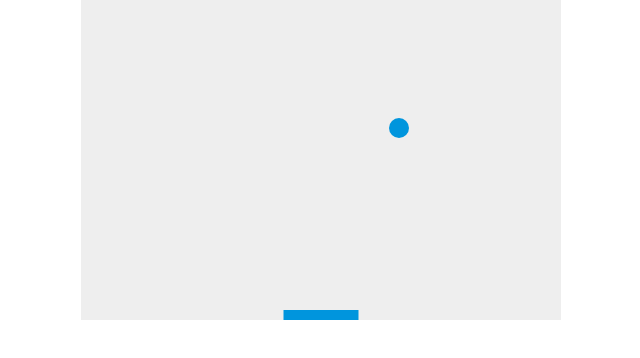
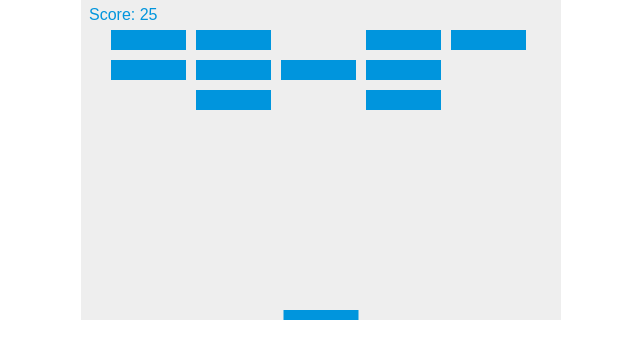
Before and after one commit to MartianBerk/breakout, a plain HTML site: page index.html in a window 1280 px wide. Shown: the whole page, without its empty margins (319-959 px from the left). Drawn offline with Linux system fonts and the light colour scheme.

Commit message:
enhancements

```diff
--- a/index.html
+++ b/index.html
@@ -22,10 +22,32 @@
             var dy = -2;
 
             // Object variables
+            var score = 0;
+
+            // Ball
             var ballRadius = 10;
+
+            // Paddle
             var paddleHeight = 10;
             var paddleWidth = 75;
             var paddleX = (canvas.width - paddleWidth) / 2;
+
+            // Bricks
+            var brickRowCount = 3;
+            var brickColumnCount = 5;
+            var brickWidth = 75;
+            var brickHeight = 20;
+            var brickPadding = 10;
+            var brickOffsetTop = 30;
+            var brickOffsetLeft = 30;
+
+            var bricks = [];
+            for(var c = 0; c < brickColumnCount; c++) {
+                bricks[c] = [];
+                for(var r = 0; r < brickRowCount; r++) {
+                    bricks[c][r] = { x: 0, y: 0, status: 1 };
+                }
+            }
 
             // Action variables
             var rightPressed = false;
@@ -53,6 +75,29 @@
                 }
             }
 
+            function brickCollisionDetection() {
+                for(var c = 0; c < brickColumnCount; c++) {
+                    for(var r = 0; r < brickRowCount; r++) {
+                        var b = bricks[c][r];
+                        if(b.status == 0) {
+                            continue;
+                        }
+
+                        if(x > b.x && x < (b.x + brickWidth) && y > b.y && (y < b.y + brickHeight)) {
+                            b.status = 0;
+                            dy = -dy;
+                            score += 5;
+                        }
+                    }
+                }
+            }
+
+            function drawScore() {
+                ctx.font = "16px Arial";
+                ctx.fillStyle = "0095DD";
+                ctx.fillText("Score: " + score, 8, 20);
+            }
+
             // Draw
             function drawBall() {
                 ctx.beginPath();
@@ -70,18 +115,55 @@
                 ctx.closePath();
             }
 
+            function drawBricks() {
+                for(var c = 0; c < brickColumnCount; c++) {
+                    for(var r = 0; r < brickRowCount; r++) {
+                        if(bricks[c][r].status == 0) {
+                            continue;
+                        }
+
+                        bricks[c][r].x = (c*(brickWidth + brickPadding)) + brickOffsetLeft;
+                        bricks[c][r].y = (r*(brickHeight + brickPadding)) + brickOffsetTop;
+
+                        ctx.beginPath();
+                        ctx.rect(bricks[c][r].x, bricks[c][r].y, brickWidth, brickHeight);
+                        ctx.fillStyle = "#0095DD";
+                        ctx.fill();
+                        ctx.closePath();
+                    }
+                }
+            }
+
             function draw() {
                 ctx.clearRect(0, 0, canvas.width, canvas.height);
+                drawBricks();
                 drawBall();
                 drawPaddle();
+                drawScore();
 
-                // Collision detection
+                brickCollisionDetection();
+
+                // Collision detection - left and right
                 if(x + dx > (canvas.width - ballRadius) || x + dx < ballRadius) {
                     dx = -dx;
                 }
 
+                // Collision detection - top and paddle (bottom game over)
                 if(y + dy > (canvas.height - ballRadius) || y + dy < ballRadius) {
-                    dy = -dy;
+                    if(y + dy < ballRadius) {
+                        dy = -dy;
+                    }
+                    else if(y + dy > (canvas.height - ballRadius)) {
+                        if(x > paddleX && x < (paddleX + paddleWidth)) {
+                            dy = -dy;
+                            dx *= 1.2;
+                            dy *= 1.2;
+                        }
+                        else {
+                            alert('GAME OVER');
+                            document.location.reload();
+                        }
+                    }
                 }
 
                 // Paddle
```
